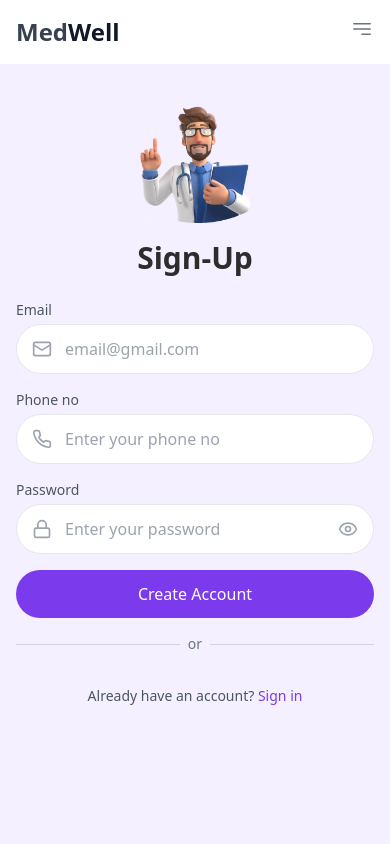
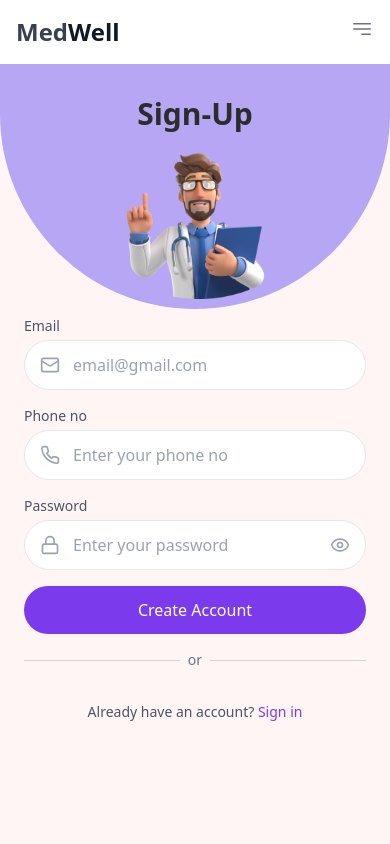
Before and after one commit to rsayyed591/Medwell-Frontend, a React (Vite) app: page /doctor/signup in a window 390 px wide. Shown: the top 844 px of the page. Built offline with nearby package versions, Linux system fonts and the light colour scheme.

Commit message:
updated doctor 3

```diff
--- a/src/pages/Auth/DoctorLogin.jsx
+++ b/src/pages/Auth/DoctorLogin.jsx
@@ -88,16 +88,18 @@ export function DoctorLogin() {
 
   if (isMobile) {
     return (
-      <div className="min-h-screen bg-[#F5F0FF] flex flex-col">
+      <div className="min-h-screen bg-[#FFF5F5] flex flex-col">
         <div className="relative w-full">
-          <div className="absolute inset-x-0 top-0 h-64 bg-[#F5F0FF] rounded-b-[50%]" />
-          <div className="relative pt-8 flex flex-col items-center">
-            <img
+          {/* Mobile shape background */}
+          <div className="absolute inset-x-0 top-0 h-[245px] bg-[#B7A6F3] rounded-b-full" />
+
+          <div className="relative pt-8 px-6 flex flex-col items-center">
+          <h1 className="text-[#2D2D2D] text-3xl font-bold mb-3">Login</h1>
+          <img
               src="/doc_login_mobile.png"
-              alt="Doctor"
-              className="w-32 h-32 object-contain mb-2"
+              alt="Doctor illustration"
+              className="w-40 h-40 object-contain mb-4"
             />
-            <h1 className="text-[#2D2D2D] text-3xl font-bold mb-6">Login</h1>
 
             <form onSubmit={handleSubmit} className="w-full max-w-md space-y-4 px-6">
               {errorMessage && (
@@ -267,7 +269,7 @@ export function DoctorLogin() {
       </div>
       <div className="hidden lg:flex flex-1 bg-[#F5F0FF] items-center justify-center relative overflow-hidden">
         <div className="absolute inset-0">
-          <div className="absolute inset-x-0 top-0 h-[500px] bg-[#F5F0FF] rounded-b-[50%]" />
+          <div className="absolute inset-0 w-[70%] bg-[#B7A6F3] rounded-t-full -translate-x-[-120px] translate-y-20" />
         </div>
         <img
           src="/doc_login.png"
--- a/src/pages/Auth/DoctorSignup.jsx
+++ b/src/pages/Auth/DoctorSignup.jsx
@@ -96,17 +96,18 @@ export function DoctorSignUp() {
 
   if (isMobile) {
     return (
-      <div className="min-h-screen bg-[#F5F0FF] p-4 flex flex-col">
+      <div className="min-h-screen bg-[#FFF5F5] flex flex-col">
         <div className="relative w-full">
-          <div className="relative flex flex-col items-center">
-            <div className="w-full h-36 bg-[#F5F0FF] rounded-b-full relative overflow-hidden">
+          {/* Mobile shape background */}
+          <div className="absolute inset-x-0 top-0 h-[245px] bg-[#B7A6F3] rounded-b-full" />
+
+          <div className="relative pt-8 px-6 flex flex-col items-center">
+            <h1 className="text-[#2D2D2D] text-3xl font-bold mb-2">Sign-Up</h1>
             <img
               src="/doc_signup_mobile.png"
               alt="Doctor"
-                className="w-32 h-32 object-contain absolute bottom-0 left-1/2 -translate-x-1/2"
+              className="w-40 h-40 object-contain mb-4"
             />
-            </div>
-            <h1 className="text-[#2D2D2D] text-3xl font-bold mt-4 mb-6">Sign-Up</h1>
 
             <form onSubmit={handleSubmit} className="w-full max-w-md space-y-4">
               {errorMessage && (
@@ -180,7 +181,7 @@ export function DoctorSignUp() {
                   <div className="w-full border-t border-gray-300"></div>
                 </div>
                 <div className="relative flex justify-center text-sm">
-                  <span className="px-2 bg-[#F5F0FF] text-gray-500">or</span>
+                  <span className="px-2 bg-[#FFF5F5] text-gray-500">or</span>
                 </div>
               </div>
 
@@ -201,14 +202,19 @@ export function DoctorSignUp() {
 
   return (
     <div className="min-h-screen bg-[#FFF5F5] flex">
-    <div className="hidden lg:flex flex-1 bg-[#F5F0FF] items-center justify-center">
+      {/* Move the illustration section to the left */}
+      <div className="hidden lg:flex flex-1 bg-[#F5F0FF] items-center justify-center relative overflow-hidden">
+        <div className="absolute inset-0">
+          <div className="absolute inset-0 w-[70%] bg-[#B7A6F3] rounded-t-full translate-x-[120px] translate-y-20" />
+        </div>
         <img
           src="/doc_signup.png"
           alt="Doctor"
-        className="w-1/2 h-auto object-contain" // Reduced from w-3/4 to w-1/2
+          className="relative w-[40%] h-auto object-contain"
         />
       </div>
-    <div className="flex-1 flex items-center justify-center p-4"> {/* Reduced padding from p-8 to p-4 */}
+
+      <div className="flex-1 flex items-center justify-center p-8">
         <div className="w-full max-w-md">
           <h1 className="text-[#2D2D2D] text-4xl font-bold mb-6">Create Account</h1>
 
```
Lines whose indentation alone changed are shown as unchanged.
